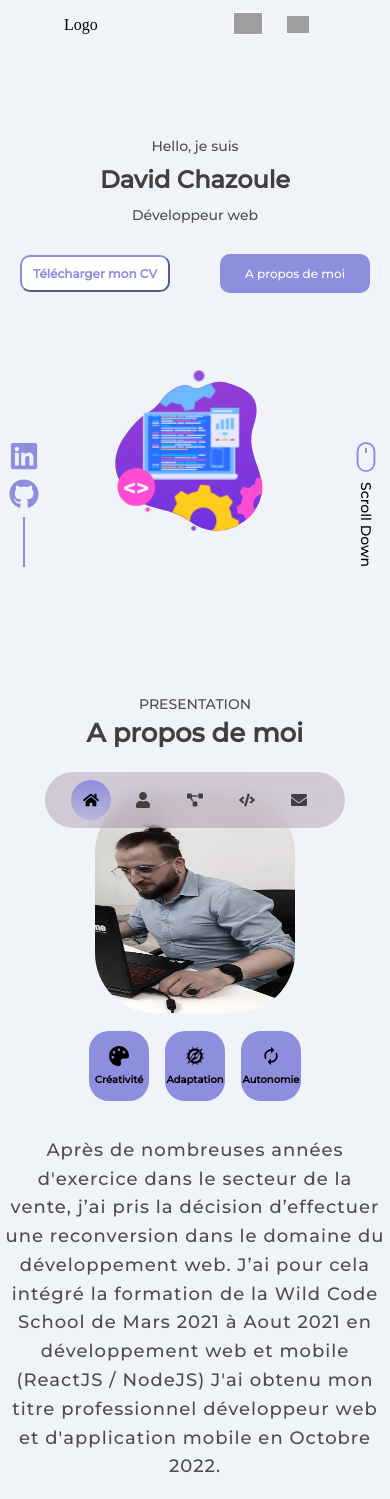
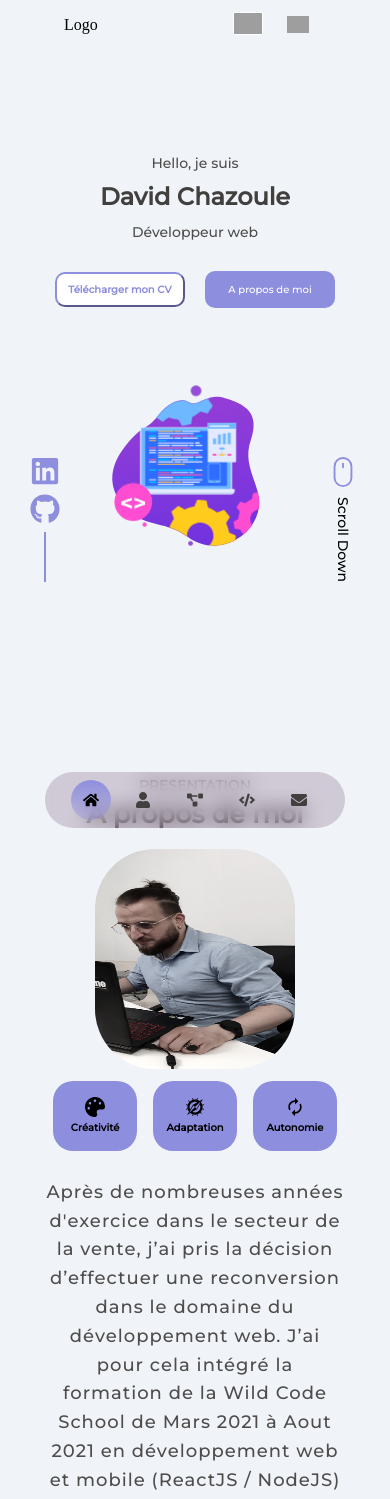
Before and after one commit to David-Chazoule/dc-Portfolio, a React (Vite) app in the folder DC-portfolio/: page / in a window 390 px wide. Shown: the top 1499 px of the page. Built offline with nearby package versions, Linux system fonts and the light colour scheme; grey boxes are pictures that could not be loaded.

Commit message:
responsivité pour version mobile v1

```diff
--- a/DC-portfolio/src/components/about/About.tsx
+++ b/DC-portfolio/src/components/about/About.tsx
@@ -13,7 +13,7 @@ function About() {
 
   return (
     <div className={`about-container ${theme}`}>
-      <h3 className={theme === "light" ? "" : "darkWrite"}>
+      <h3 className={`smallTitle ${theme === "light" ? "" : "darkWrite"}`}>
         {language === "fr" ? "PRESENTATION" : "PRESENTATION"}
       </h3>
       <h1 className={theme === "light" ? "" : "darkWrite"}>
--- a/DC-portfolio/src/components/about/_about.scss
+++ b/DC-portfolio/src/components/about/_about.scss
@@ -18,6 +18,10 @@
     min-height: 80vh;
   }
 
+  @media screen and (max-width: 420px) {
+    min-height: 84vh;
+  }
+
   &.light {
     background-color: $themeLightPrimaire;
     color: black;
@@ -27,11 +31,15 @@
     color: white;
   }
 
-  h3 {
+  .smallTitle {
     margin: 3px 0 0 0;
     color: $textLightTwo;
     font-weight: 500;
     font-size: 14px;
+
+    @media screen and (max-width: 420px) {
+      margin-top: 8vh;
+    }
   }
 
   h1 {
@@ -59,6 +67,10 @@
       flex-direction: column;
     }
 
+    @media screen and (max-width: 420px) {
+      margin-top: 1vh;
+    }
+
     img {
       width: 500px;
       height: 516px;
@@ -82,9 +94,21 @@
         margin: 10px;
       }
 
+      @media screen and (max-width: 420px) {
+        width: 300px;
+        margin: 4px;
+      }
+
       .competence-box {
         display: flex;
         margin-bottom: 10px;
+
+        @media screen and (max-width: 420px) {
+          align-items: center;
+          justify-content: space-around;
+          width: 100%;
+          margin-bottom: 2px;
+        }
 
         .competence {
           display: flex;
@@ -100,7 +124,13 @@
           border-radius: 20px;
 
           @media screen and (max-width: 660px) {
-            width: 60px;
+            width: 90px;
+            height: 70px;
+            margin: 8px;
+          }
+
+          @media screen and (max-width: 420px) {
+            width: 90px;
             height: 70px;
             margin: 8px;
           }
--- a/DC-portfolio/src/components/contact/_contact.scss
+++ b/DC-portfolio/src/components/contact/_contact.scss
@@ -10,6 +10,11 @@
   justify-content: center;
   transition: background-color 0.4s ease, color 0.4s ease;
   font-family: $fonttwo;
+
+  @media screen and (max-width: 420px) {
+    margin-right: 0;
+  }
+
   &.light {
     background-color: $themeLightPrimaire;
   }
@@ -90,6 +95,10 @@
         width: 300px;
         margin-right: 40px;
 
+        @media screen and (max-width: 420px) {
+          margin-right: 0;
+        }
+
         div {
           position: relative;
           .label {
--- a/DC-portfolio/src/components/footer/_footer.scss
+++ b/DC-portfolio/src/components/footer/_footer.scss
@@ -20,6 +20,10 @@
     justify-content: center;
     margin: 1vh;
 
+   @media screen and (max-width: 420px) {
+      width: 80%;
+    }
+
     h2 {
       margin: 0 8px;
       font-size: 16px;
--- a/DC-portfolio/src/components/introduction/_introduction.scss
+++ b/DC-portfolio/src/components/introduction/_introduction.scss
@@ -19,6 +19,10 @@
     min-height: 82vh;
   }
 
+  @media screen and (max-width: 420px) {
+    min-height: 84vh;
+  }
+
   &.light {
     background-color: $themeLightPrimaire;
   }
@@ -35,6 +39,11 @@
     @media screen and (max-width: 600px) {
       margin-top: 16vh;
     }
+
+    @media screen and (max-width: 420px) {
+      margin-top: 18vh;
+    }
+
     h3 {
       margin-top: 2px;
       color: $textLightTwo;
@@ -63,6 +72,10 @@
       width: 400px;
     }
 
+    @media screen and (max-width: 420px) {
+      width: 300px;
+    }
+
     .cv-style {
       cursor: pointer;
       padding: 9px;
@@ -75,6 +88,11 @@
       @media screen and (max-width: 660px) {
         width: 150px;
         font-size: 12px;
+      }
+
+      @media screen and (max-width: 420px) {
+        width: 130px;
+        font-size: 10px;
       }
 
       &:hover {
@@ -107,6 +125,11 @@
         font-size: 12px;
         padding: 12px;
       }
+
+      @media screen and (max-width: 420px) {
+        width: 130px;
+        font-size: 10px;
+      }
     }
 
     .btn-styleLight {
@@ -135,6 +158,10 @@
 
       @media screen and (max-width: 660px) {
         margin-right: 6px;
+      }
+
+      @media screen and (max-width: 420px) {
+        margin-right: 2px;
       }
 
       a {
@@ -172,6 +199,10 @@
       display: flex;
       margin: 0 30px;
 
+      @media screen and (max-width: 420px) {
+        margin: 0 10px;
+      }
+
       .animation-box {
         width: 440px;
 
@@ -191,6 +222,10 @@
 
       @media screen and (max-width: 660px) {
         margin-left: 6px;
+      }
+
+      @media screen and (max-width: 420px) {
+        margin-right: 2px;
       }
 
       .icon-mousse {
--- a/DC-portfolio/src/components/navbar/_navbar.scss
+++ b/DC-portfolio/src/components/navbar/_navbar.scss
@@ -7,6 +7,10 @@
   width: 100%;
   align-items: center;
   justify-content: center;
+
+  @media screen and (max-width: 420px) {
+    width: 90%;
+  }
 
   .list-nav {
     display: flex;
--- a/DC-portfolio/src/components/projectCard/_projectCard.scss
+++ b/DC-portfolio/src/components/projectCard/_projectCard.scss
@@ -16,6 +16,10 @@
 
   @media screen and (max-width: 1025px) {
     width: 300px;
+  }
+
+  @media screen and (max-width: 420px) {
+    width: 260px;
   }
 
   &:hover {
@@ -37,6 +41,10 @@
     @media screen and (max-width: 1025px) {
       height: 140px;
     }
+
+    @media screen and (max-width: 420px) {
+      height: 120px;
+    }
   }
 
   .img-dark {
@@ -52,6 +60,12 @@
     margin-left: 14px;
     text-align: start;
 
+    @media screen and (max-width: 420px) {
+      width: 100%;
+      text-align: center;
+      margin-left: 0;
+    }
+
     .title-card {
       font-size: 20px;
       font-weight: 700;
@@ -60,6 +74,10 @@
 
       @media screen and (max-width: 1025px) {
         font-size: 16px;
+      }
+
+      @media screen and (max-width: 420px) {
+        font-size: 14px;
       }
     }
 
@@ -77,7 +95,6 @@
         rgba(142, 142, 222, 0.6),
         rgba(142, 142, 222, 1)
       );
-
       transition: all 0.3s ease;
       font-family: $fonttwo;
       font-size: 14px;
@@ -87,6 +104,12 @@
       &:hover {
         box-shadow: 0 0 12px rgba(108, 99, 255, 1);
         transform: translateY(-3px);
+      }
+
+      @media screen and (max-width: 420px) {
+        padding: 6px 12px;
+        font-size: 12px;
+        margin-top: 4vh;
       }
     }
     .information-design-dark {
--- a/DC-portfolio/src/components/projects/_projects.scss
+++ b/DC-portfolio/src/components/projects/_projects.scss
@@ -23,6 +23,10 @@
   h1 {
     font-weight: 700;
     margin: 4px 10px 0px 10px;
+    @media screen and (max-width: 420px) {
+      margin: 2px 4px 0px 4px;
+      font-size: 26px;
+    }
   }
 
   h3 {
@@ -32,6 +36,10 @@
 
     @media screen and (max-width: 1024px) {
       margin: 8vh 0 1vh 0;
+    }
+
+    @media screen and (max-width: 420px) {
+      margin: 2vh 0 0 0;
     }
   }
 
@@ -52,5 +60,9 @@
       padding: 0 0 0 0;
       justify-content: center;
     }
+
+    @media screen and (max-width: 420px) {
+      margin: 10px 0;
+    }
   }
 }
--- a/DC-portfolio/src/components/skills/_skills.scss
+++ b/DC-portfolio/src/components/skills/_skills.scss
@@ -35,6 +35,10 @@
     margin: 4px 10px 10px 10px;
     color: $txtLight;
     font-weight: 700;
+
+    @media screen and (max-width: 420px) {
+      font-size: 26px;
+    }
   }
 
   .darkWrite {
@@ -67,6 +71,10 @@
         width: 340px;
       }
 
+      @media screen and (max-width: 420px) {
+        width: 320px;
+      }
+
       h3 {
         font-weight: 700;
         margin-bottom: 1px;
@@ -94,6 +102,11 @@
         gap: 1rem;
         padding: 1rem;
         border-radius: 8px;
+
+        @media screen and (max-width: 420px) {
+          gap: 0.5em;
+          padding: 0.5rem;
+        }
       }
 
       .skill-icon {
@@ -124,6 +137,10 @@
 
           @media screen and (max-width: 660px) {
             font-size: 0.9em;
+          }
+
+          @media screen and (max-width: 660px) {
+            font-size: 0.7em;
           }
         }
 
```
